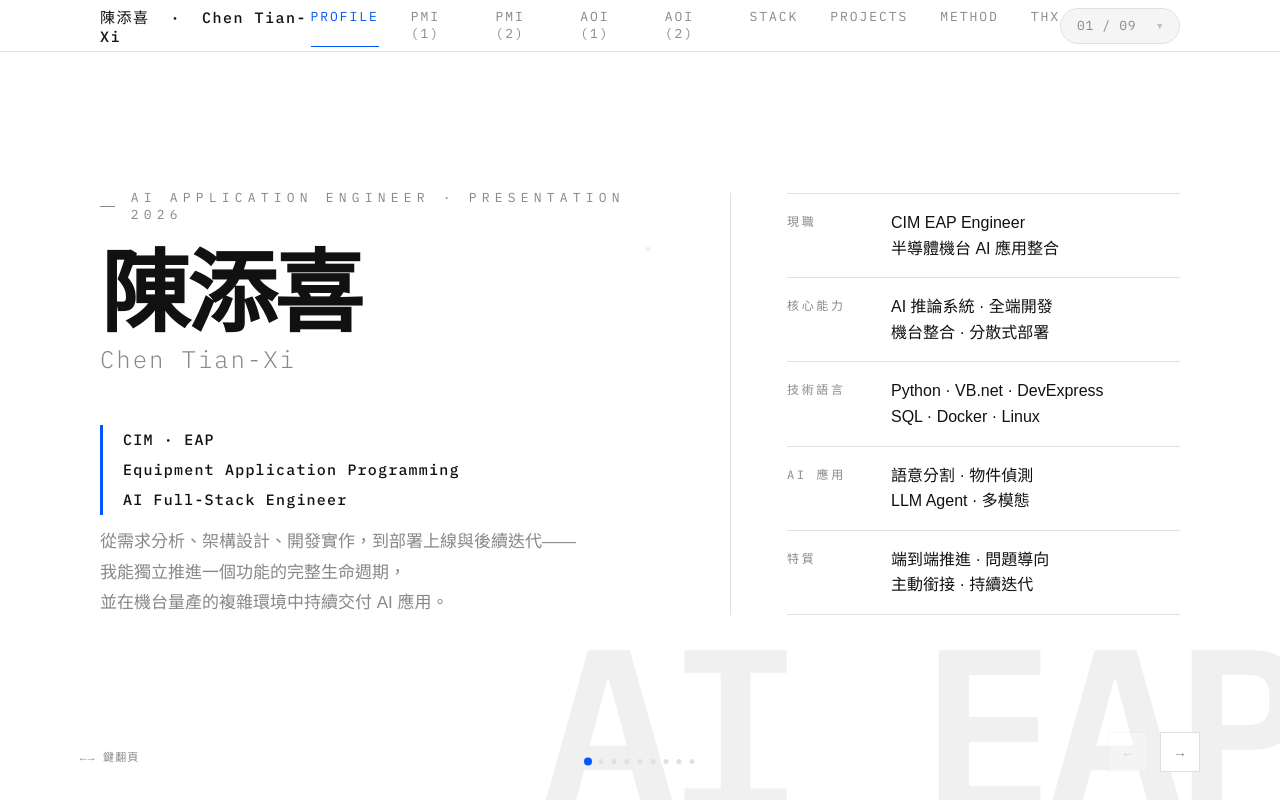
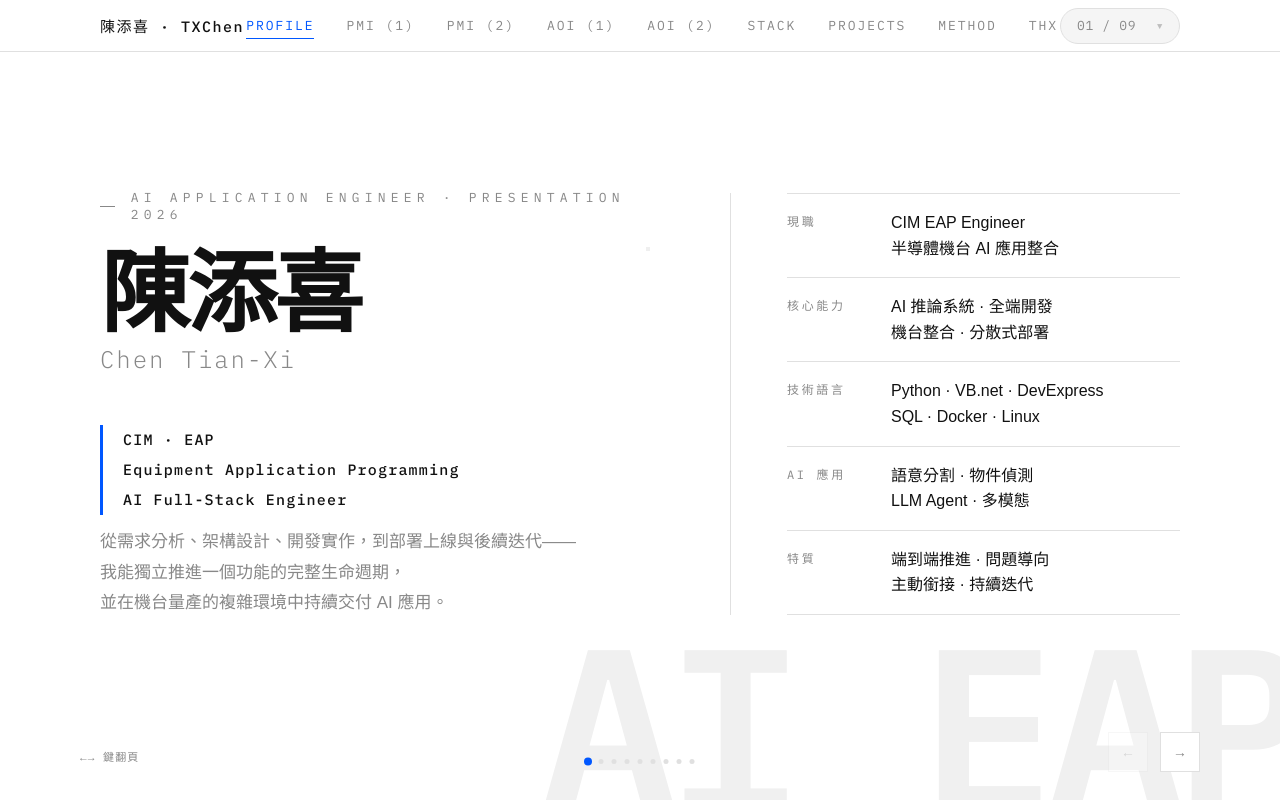
Before and after one commit to seal8809030/TXChenWorkingOverview2026, a plain HTML site: page index.html in a window 1280 px wide. Drawn offline with Linux system fonts and the light colour scheme; a web font is replaced by a local one.

Commit message:
修復手機顯示問題

```diff
--- a/index.html
+++ b/index.html
@@ -971,7 +971,7 @@ html, body {
 
 <!-- ═══ CHROME ═══ -->
 <header id="chrome">
-  <div class="c-name">陳添喜 &nbsp;·&nbsp; Chen Tian-Xi</div>
+  <div class="c-name">陳添喜 · TXChen</div>
   <ul class="c-nav" id="c-nav">
     <li onclick="goTo(0)">Profile</li>
     <li onclick="goTo(1)">PMI (1)</li>
@@ -1048,7 +1048,7 @@ html, body {
   <!-- ══════ 01 · PMI — I ══════ -->
   <section class="slide" id="s1">
     <div class="bg-text">PMI</div>
-    <div class="sec-tag">01 &nbsp;·&nbsp; 探針痕跡檢測 PMI <span class="sec-tag-sub">— I</span></div>
+    <div class="sec-tag">01 · 探針痕跡檢測 PMI <span class="sec-tag-sub">— I</span></div>
     <div class="sec-head has-expand">
       <div class="sec-title">PMI 系統全端推進<br><span>從推論引擎到生產整合</span></div>
       <button class="mobile-expand-btn" onclick="toggleMobileExpand(this)"></button>
@@ -1115,7 +1115,7 @@ html, body {
   <!-- ══════ 02 · PMI — II ══════ -->
   <section class="slide" id="s2">
     <div class="bg-text">PMI</div>
-    <div class="sec-tag">01 &nbsp;·&nbsp; 探針痕跡檢測 PMI <span class="sec-tag-sub">— II</span></div>
+    <div class="sec-tag">01 · 探針痕跡檢測 PMI <span class="sec-tag-sub">— II</span></div>
     <div class="sec-head has-expand">
       <div class="sec-title">PMI 系統全端推進<br><span>策略資訊管理</span></div>
       <button class="mobile-expand-btn" onclick="toggleMobileExpand(this)"></button>
@@ -1180,7 +1180,7 @@ html, body {
   <!-- ══════ 03 · AOI — I ══════ -->
   <section class="slide" id="s3">
     <div class="bg-text">AOI</div>
-    <div class="sec-tag">02 &nbsp;·&nbsp; 自動光學檢測 AOI <span class="sec-tag-sub">— I</span></div>
+    <div class="sec-tag">02 · 自動光學檢測 AOI <span class="sec-tag-sub">— I</span></div>
     <div class="sec-head has-expand">
       <div class="sec-title">從零部署 AOI 系統<br><span>串接 PMI 建立完整品質鏈</span></div>
       <button class="mobile-expand-btn" onclick="toggleMobileExpand(this)"></button>
@@ -1228,7 +1228,7 @@ html, body {
   <!-- ══════ 04 · AOI — II ══════ -->
   <section class="slide" id="s4">
     <div class="bg-text">AOI</div>
-    <div class="sec-tag">02 &nbsp;·&nbsp; 自動光學檢測 AOI <span class="sec-tag-sub">— II</span></div>
+    <div class="sec-tag">02 · 自動光學檢測 AOI <span class="sec-tag-sub">— II</span></div>
     <div class="sec-head has-expand">
       <div class="sec-title">從零部署 AOI 系統<br><span>UI前端交互、分析開發</span></div>
       <button class="mobile-expand-btn" onclick="toggleMobileExpand(this)"></button>
@@ -1293,7 +1293,7 @@ html, body {
   <!-- ══════ 05 · TECH STACK ══════ -->
   <section class="slide" id="s5">
     <div class="bg-text">Stack</div>
-    <div class="sec-tag">03 &nbsp;·&nbsp; 技術能力</div>
+    <div class="sec-tag">03 · 技術能力</div>
     <div class="sec-head has-expand">
       <div class="sec-title">生產環境中<br><span>實際使用的技術組合</span></div>
       <button class="mobile-expand-btn" onclick="toggleMobileExpand(this)"></button>
@@ -1355,7 +1355,7 @@ html, body {
   <!-- ══════ 06 · SIDE PROJECTS ══════ -->
   <section class="slide" id="s6">
     <div class="bg-text">Projects</div>
-    <div class="sec-tag">04 &nbsp;·&nbsp; 個人專案</div>
+    <div class="sec-tag">04 · 個人專案</div>
     <div class="sec-head has-expand">
       <div class="sec-title">業餘時間<br><span>從架構到上線的自主實踐</span></div>
       <button class="mobile-expand-btn" onclick="toggleMobileExpand(this)"></button>
@@ -1407,7 +1407,7 @@ html, body {
   <!-- ══════ 07 · WORKING METHOD ══════ -->
   <section class="slide" id="s7">
     <div class="bg-text">Method</div>
-    <div class="sec-tag">05 &nbsp;·&nbsp; 工作方式</div>
+    <div class="sec-tag">05 · 工作方式</div>
     <div class="sec-head has-expand">
       <div class="sec-title">推進一件事的<br><span>四個階段</span></div>
       <button class="mobile-expand-btn" onclick="toggleMobileExpand(this)"></button>
```
